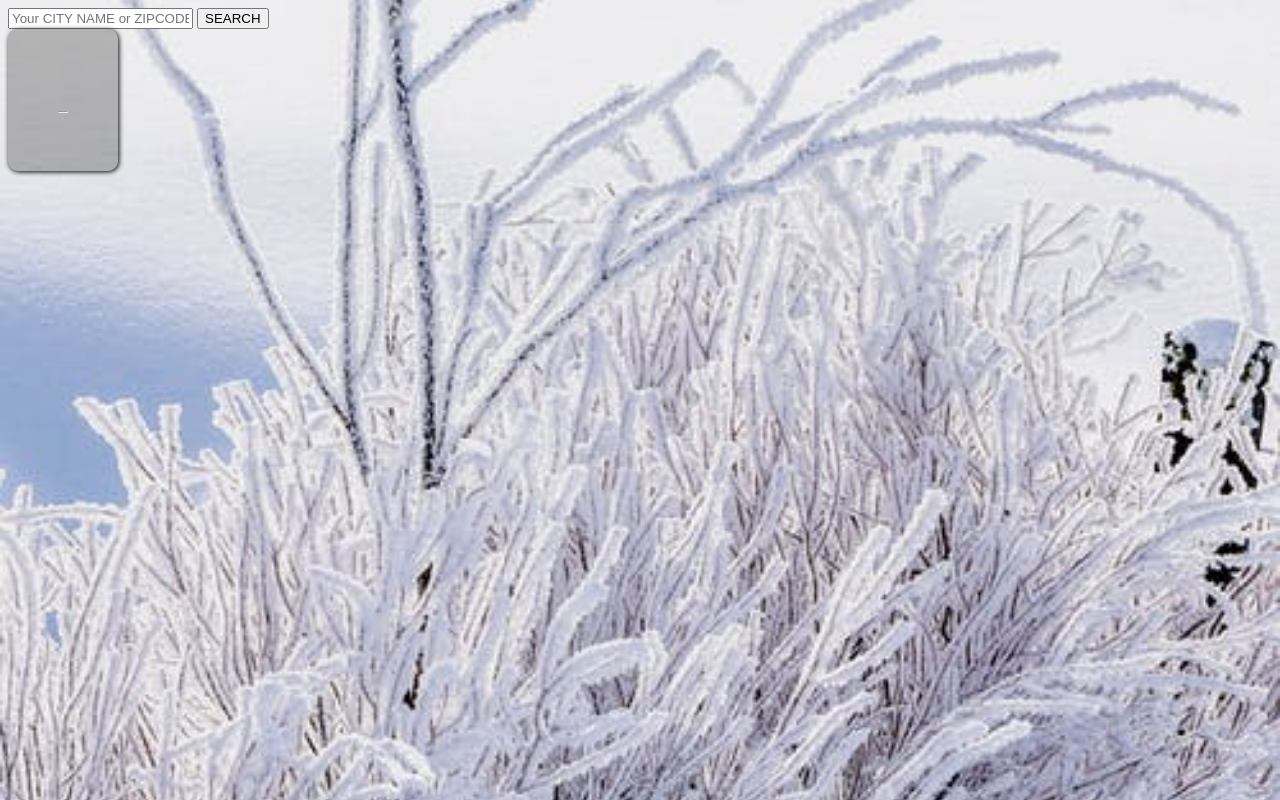
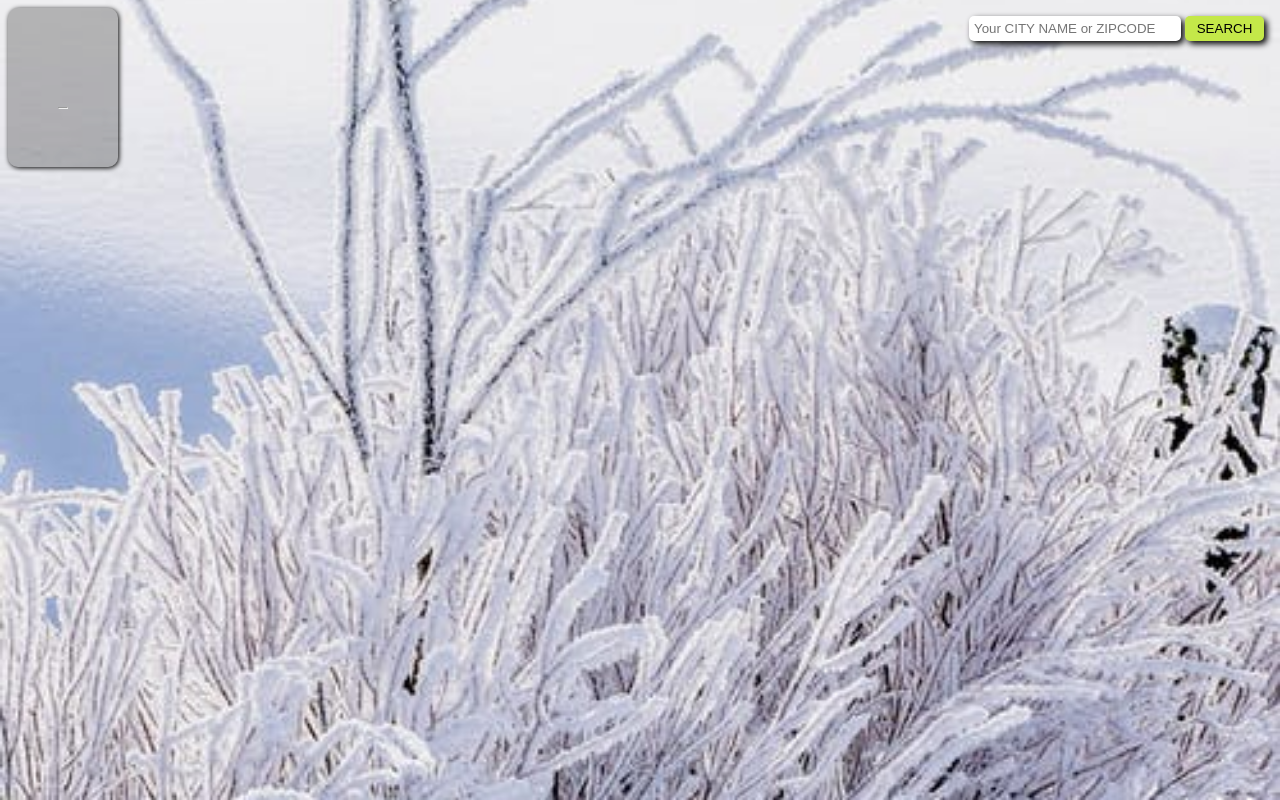
Before and after one commit to codershona/weather-app-pure-javascript, a plain HTML site: page index.html in a window 1280 px wide. Drawn offline with Linux system fonts and the light colour scheme.

Commit message:
styling search container and its input.button and search control, weather main and weather main div and descriptionHeader done

```diff
--- a/style.css
+++ b/style.css
@@ -23,3 +23,46 @@ body {
   font-family: "Lucida Sans Unicode", "Lucida Grande", sans-serif;
 
 }
+
+
+#searchContainer {
+  padding: 16px;
+  position: absolute;
+  top: 0;
+  right: 0;
+
+}
+
+#searchContainer input {
+  width: 202px;
+}
+
+#searchContainer button {
+  background-color: rgba(196, 232, 73, 1);
+  width: 79px;
+
+}
+
+.searchControl {
+  box-shadow: 3px 3px 6px black;
+  border: none;
+  border-radius: 5px;
+  padding: 5px;
+
+}
+
+#weatherMain {
+  display: block;
+  margin-bottom: 20px;
+
+}
+
+#weatherMain div {
+  display: inline-block;
+}
+
+#weatherDescriptionHeader {
+  font-size: 30px;
+  vertical-align: 50%;
+
+}
```
